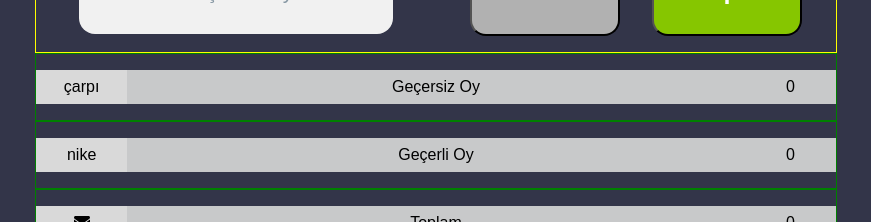
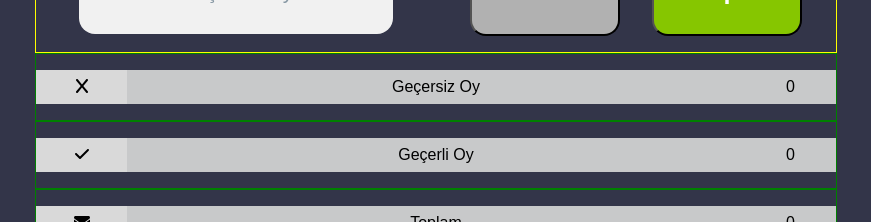
Before and after one commit to yusufgozukara/voteapp, a React (Create React App) app: page / in a window 1280 px wide. Shown: the part 675-897 px from the top of the page, without its empty margins (204-1075 px from the left). Built offline with nearby package versions, Linux system fonts and the light colour scheme.

Commit message:
icons added

```diff
--- a/src/components/Results/Results.js
+++ b/src/components/Results/Results.js
@@ -2,6 +2,8 @@ import React, { useEffect, useState } from "react";
 import "./Results.css";
 import { FontAwesomeIcon } from "@fortawesome/react-fontawesome";
 import { faEnvelope } from "@fortawesome/free-solid-svg-icons";
+import { faCheck } from "@fortawesome/free-solid-svg-icons";
+import { faX } from "@fortawesome/free-solid-svg-icons";
 
 const Results = ({ people }) => {
   // const { title, img } = result;
@@ -17,12 +19,16 @@ const Results = ({ people }) => {
   return (
     <>
       <div className="resultdiv">
-        <p className="resultIcon">çarpı</p>
+        <p className="resultIcon">
+          <FontAwesomeIcon icon={faX} />
+        </p>
         <p className="resultTitle">Geçersiz Oy</p>
         <p className="resultNumber">{validVotes}</p>
       </div>
       <div className="resultdiv">
-        <p className="resultIcon">nike</p>
+        <p className="resultIcon">
+          <FontAwesomeIcon icon={faCheck} />
+        </p>
         <p className="resultTitle">Geçerli Oy</p>
         <p className="resultNumber">{validVotes}</p>
       </div>
```
